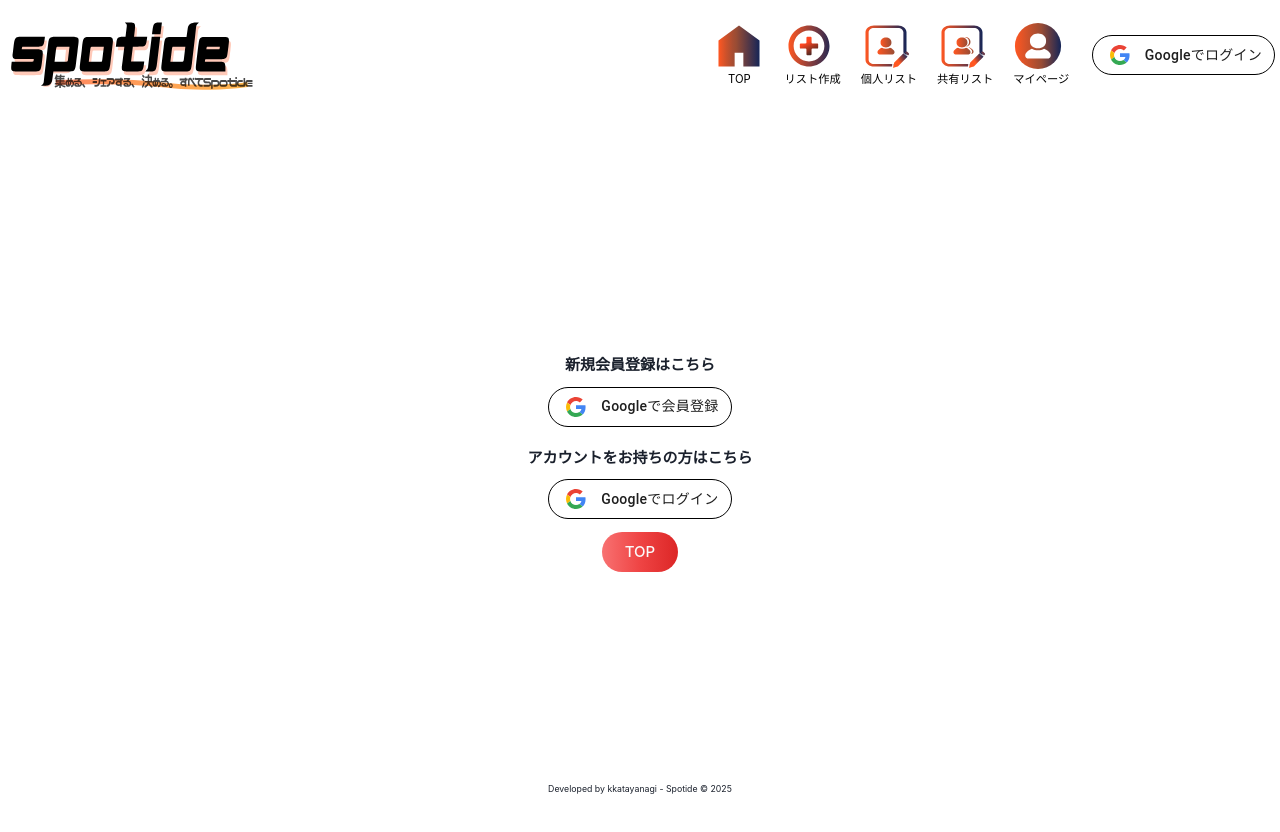
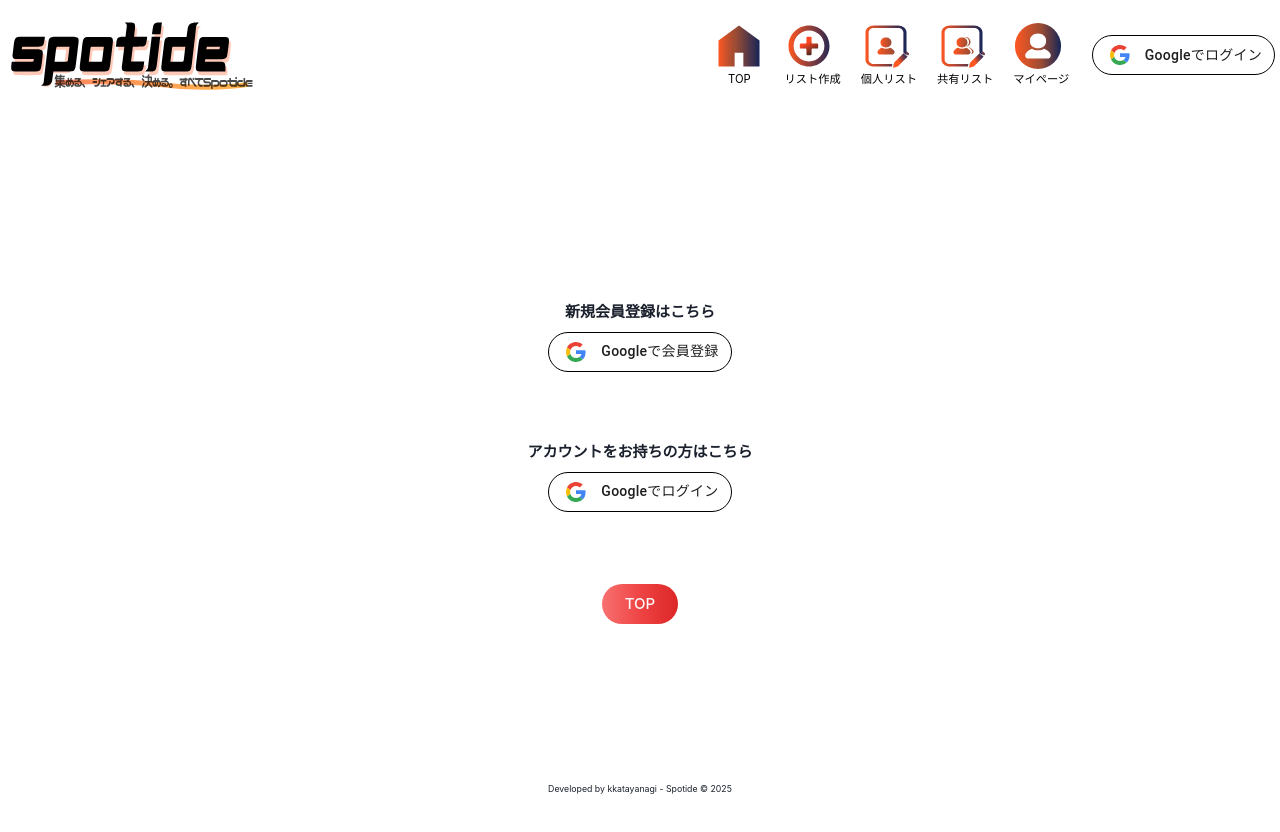
Before and after one commit to k-katayanagi/Spotide, a Next.js app: page /registry in a window 1280 px wide. Shown: the top 832 px of the page. Built offline with nearby package versions, Linux system fonts and the light colour scheme.

Commit message:
【update】ログイン画面新規登録画面修正修正

```diff
--- a/src/app/login/page.tsx
+++ b/src/app/login/page.tsx
@@ -1,4 +1,3 @@
-
 'use client';
 
 import LoginButton from "@/components/buttons/LoginButton";
@@ -7,19 +6,22 @@
 
 const Login = () => {
   return (
-    <div className="flex flex-col items-center justify-center w-full h-screen transform translate-y-[-60px]">
-      <div className="flex flex-col items-center justify-center w-full max-h-full overflow-y-auto sm:mt-0 md:mt-0">
-        <h1 className="mt-4 mb-4 font-bold">アカウントをお持ちの方はこちら</h1>
+    <div className="flex flex-col items-center justify-center w-full h-screen transform translate-y-[-60px] space-y-12 sm:space-y-16 md:space-y-20 lg:space-y-24">
+      <div className="flex flex-col items-center justify-center w-full max-h-full overflow-y-auto sm:mt-0 md:mt-0 space-y-1">
+        <h1 className="mt-4 mb-3 font-bold text-lg sm:text-xl md:text-2xl">アカウントをお持ちの方はこちら</h1>
         <LoginButton />
-        <div className="flex flex-col items-center justify-center mt-4">
-          <h1 className="mt-4 mb-4 font-bold">新規会員登録はこちら</h1>
-          <RegistrationButton />
-          <TopButton/>
-        </div>
+      </div>
+
+      <div className="flex flex-col items-center justify-center mt-4 space-y-1">
+        <h1 className="mt-4 mb-3 font-bold text-lg sm:text-xl md:text-2xl">新規会員登録はこちら</h1>
+        <RegistrationButton />
+      </div>
+
+      <div className="flex flex-col items-center justify-center mt-4 space-y-1">
+        <TopButton />
       </div>
     </div>
-    );
-}
-
+  );
+};
 
 export default Login;
--- a/src/app/registry/page.tsx
+++ b/src/app/registry/page.tsx
@@ -1,24 +1,31 @@
-'use client';
+"use client";
 
 import RegistrationButton from "@/components/buttons/RegistrationButton";
 import LoginButton from "@/components/buttons/LoginButton";
 import TopButton from "@/components/buttons/TopButton";
 
 const Registry = () => {
+  return (
+    <div className="flex flex-col items-center justify-center w-full h-screen transform translate-y-[-60px] space-y-12 sm:space-y-16 md:space-y-20 lg:space-y-24">
+      <div className="flex flex-col items-center justify-center w-full max-h-full overflow-y-auto sm:mt-0 md:mt-0 space-y-1">
+        <h1 className="mt-4 mb-3 font-bold text-lg sm:text-xl md:text-2xl">
+          新規会員登録はこちら
+        </h1>
+        <RegistrationButton />
+      </div>
 
-return (
-  <div className="flex flex-col items-center justify-center w-full h-screen transform translate-y-[-60px]">
-    <div className="flex flex-col items-center justify-center w-full max-h-full overflow-y-auto sm:mt-0 md:mt-0">
-      <h1 className="mt-4 mb-4 font-bold">新規会員登録はこちら</h1>
-      <RegistrationButton />
-      <div className="flex flex-col items-center justify-center mt-4">
-        <h1 className="mt-4 mb-4 font-bold">アカウントをお持ちの方はこちら</h1>
+      <div className="flex flex-col items-center justify-center mt-4 space-y-1">
+        <h1 className="mt-4 mb-3 font-bold text-lg sm:text-xl md:text-2xl">
+          アカウントをお持ちの方はこちら
+        </h1>
         <LoginButton />
-        <TopButton/>
+      </div>
+
+      <div className="flex flex-col items-center justify-center mt-4 space-y-1">
+        <TopButton />
       </div>
     </div>
-  </div>
   );
-}
+};
 
 export default Registry;
--- a/src/components/navigation/BottomNavigation.tsx
+++ b/src/components/navigation/BottomNavigation.tsx
@@ -1,11 +1,17 @@
 "use client";
 
 import Image from "next/image";
+import useNavigation from "@/hooks/useNavigation";
+
 const BottomNavigation = () => {
+  const { handleNavigateTo } = useNavigation();
   return (
     <nav className="desktop-nav flex justify-center items-center w-full">
       <ul className="flex space-x-8">
-        <li className="text-black hover:text-gray-300 text-lg text-center">
+        <li
+          className="text-black hover:text-gray-300 text-lg text-center"
+          onClick={() => handleNavigateTo("/")}
+        >
           <Image
             src="/images/top.svg"
             alt="TOPアイコン"
@@ -15,7 +21,10 @@
           />
           <label className="block">TOP</label>
         </li>
-        <li className="text-black hover:text-gray-300 text-lg text-center">
+        <li
+          className="text-black hover:text-gray-300 text-lg text-center"
+          onClick={() => handleNavigateTo("/user/1/list_create")}
+        >
           <Image
             src="/images/createList.svg"
             alt="リスト作成アイコン"
@@ -26,7 +35,10 @@
           <label className="block">リスト作成</label>
         </li>
 
-        <li className="text-black hover:text-gray-300 text-lg text-center">
+        <li
+          className="text-black hover:text-gray-300 text-lg text-center"
+          onClick={() => handleNavigateTo("/user/1/individual_list")}
+        >
           <Image
             src="/images/individualList.svg"
             alt="個人リスト"
@@ -37,7 +49,10 @@
           <label className="block">個人リスト</label>
         </li>
 
-        <li className="text-black hover:text-gray-300 text-lg text-center">
+        <li
+          className="text-black hover:text-gray-300 text-lg text-center"
+          onClick={() => handleNavigateTo("/user/1/share_list")}
+        >
           <Image
             src="/images/shareList.svg"
             alt="共有リスト"
@@ -48,7 +63,10 @@
           <label className="block">共有リスト</label>
         </li>
 
-        <li className="text-black hover:text-gray-300 text-lg text-center">
+        <li
+          className="text-black hover:text-gray-300 text-lg text-center"
+          onClick={() => handleNavigateTo("/user/1/mypage")}
+        >
           <Image
             src="/images/myPage.svg"
             alt="マイページ"
--- a/src/components/navigation/HeaderNavigation.tsx
+++ b/src/components/navigation/HeaderNavigation.tsx
@@ -1,11 +1,17 @@
 "use client";
 
 import Image from "next/image";
+import useNavigation from "@/hooks/useNavigation";
+
 const HeaderNavigation = () => {
+  const { handleNavigateTo } = useNavigation();
   return (
     <nav className="desktop-nav flex justify-center items-center w-full">
       <ul className="flex space-x-8">
-        <li className="text-black hover:text-gray-300 text-lg text-center">
+        <li
+          className="text-black hover:text-gray-300 text-lg text-center cursor-pointer"
+          onClick={() => handleNavigateTo("/")}
+        >
           <Image
             src="/images/top.svg"
             alt="TOPアイコン"
@@ -15,7 +21,8 @@
           />
           <label className="block">TOP</label>
         </li>
-        <li className="text-black hover:text-gray-300 text-lg text-center">
+        <li className="text-black hover:text-gray-300 text-lg text-center cursor-pointer"
+          onClick={() => handleNavigateTo("/user/1/list_create")}>
           <Image
             src="/images/createList.svg"
             alt="リスト作成アイコン"
@@ -26,7 +33,8 @@
           <label className="block">リスト作成</label>
         </li>
 
-        <li className="text-black hover:text-gray-300 text-lg text-center">
+        <li className="text-black hover:text-gray-300 text-lg text-center cursor-pointer"
+          onClick={() => handleNavigateTo("/user/1/individual_list")}>
           <Image
             src="/images/individualList.svg"
             alt="個人リスト"
@@ -37,7 +45,8 @@
           <label className="block">個人リスト</label>
         </li>
 
-        <li className="text-black hover:text-gray-300 text-lg text-center">
+        <li className="text-black hover:text-gray-300 text-lg text-center cursor-pointer"
+         onClick={() => handleNavigateTo("/user/1/share_list")}>
           <Image
             src="/images/shareList.svg"
             alt="共有リスト"
@@ -48,7 +57,8 @@
           <label className="block">共有リスト</label>
         </li>
 
-        <li className="text-black hover:text-gray-300 text-lg text-center">
+        <li className="text-black hover:text-gray-300 text-lg text-center cursor-pointer"
+          onClick={() => handleNavigateTo("/user/1/mypage")}>
           <Image
             src="/images/myPage.svg"
             alt="マイページ"
```
